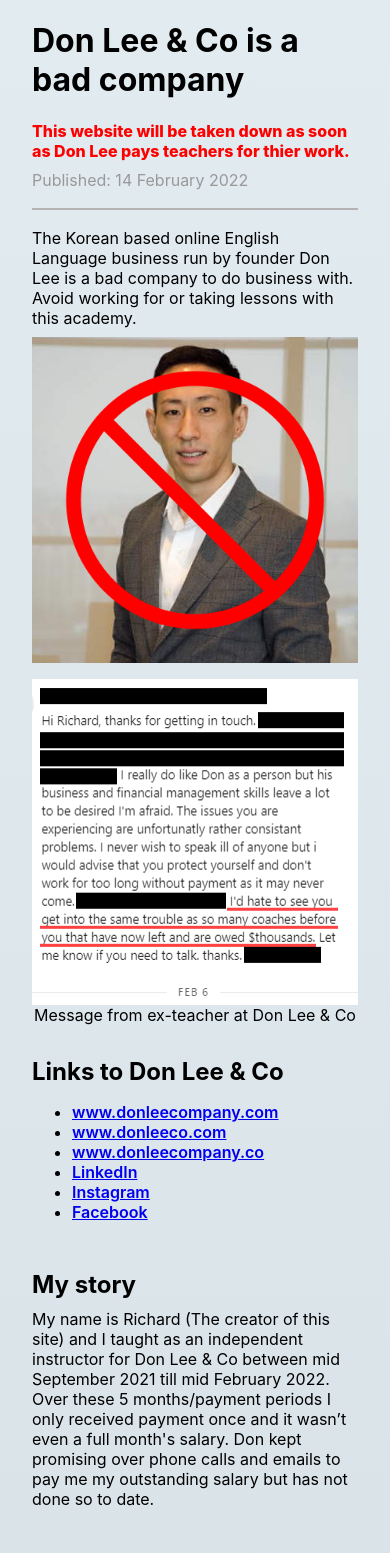
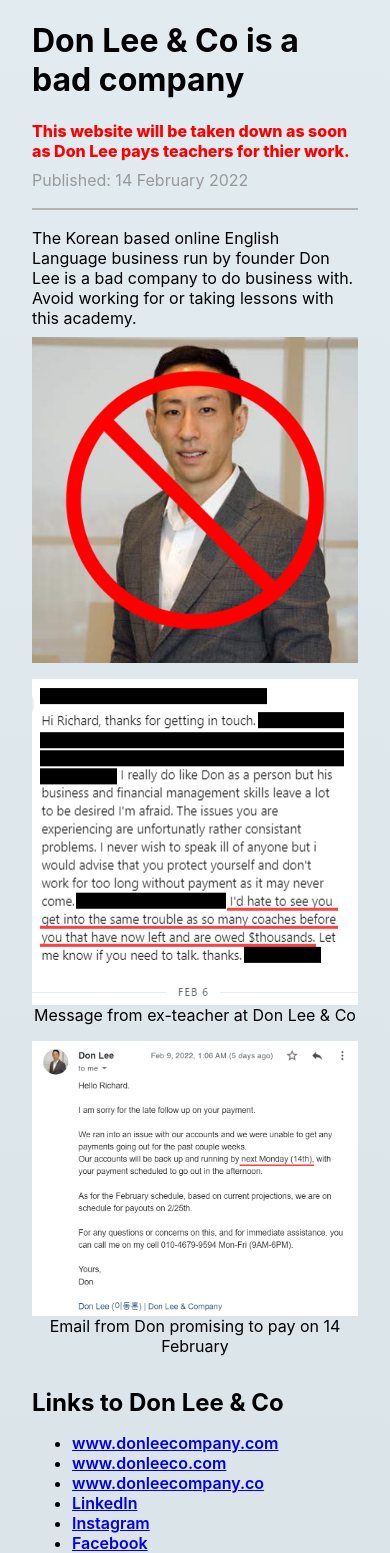
Before and after one commit to ricqua/donleeco, a Next.js app: page / in a window 390 px wide. Shown: the top 1553 px of the page. Built offline with nearby package versions, Linux system fonts and the light colour scheme.

Commit message:
add email promise image

```diff
--- a/pages/index.js
+++ b/pages/index.js
@@ -48,6 +48,12 @@
             <Image src="/teacher response.png" alt="teacher response image" width="416" height="416"/>
             <span>Message from ex-teacher at Don Lee & Co</span>
           </div>
+
+           <div className={styles.profileImg}>
+            <Image src="/Don Lee Payment Promise.png" alt="Don Lee Payment Promise" width="908" height="765"/>
+            <span>Email from Don promising to pay on 14 February</span>
+          </div>
+
         </div>
 
         <h2>Links to Don Lee & Co
--- a/styles/Home.module.css
+++ b/styles/Home.module.css
@@ -32,19 +32,28 @@
 .images{
   display: flex;
   flex-direction: row;
-  gap: 1rem
+  flex-wrap: wrap;
+  gap: 1rem;
+  justify-content: center;
 }
 
 @media only screen and (max-width: 675px) {
   .images{
-    /* border: 3px solid red; */
     flex-direction: column;
+  }
+  .profileImg{
+    /* min-height: 100%; */
+    min-width: 100%;
+    display: flex;
+    flex-direction: column;
+    text-align: center;
+    /* padding: 30px; */
   }
 }
 
 .profileImg{
-  max-width: 500px;
-  max-height: 500px;
+  max-width: 45%;
+  max-height: 45%;
   display: flex;
   flex-direction: column;
   text-align: center;
```
Also changed, not shown: public/Don Lee Payment Promise.png (added).
